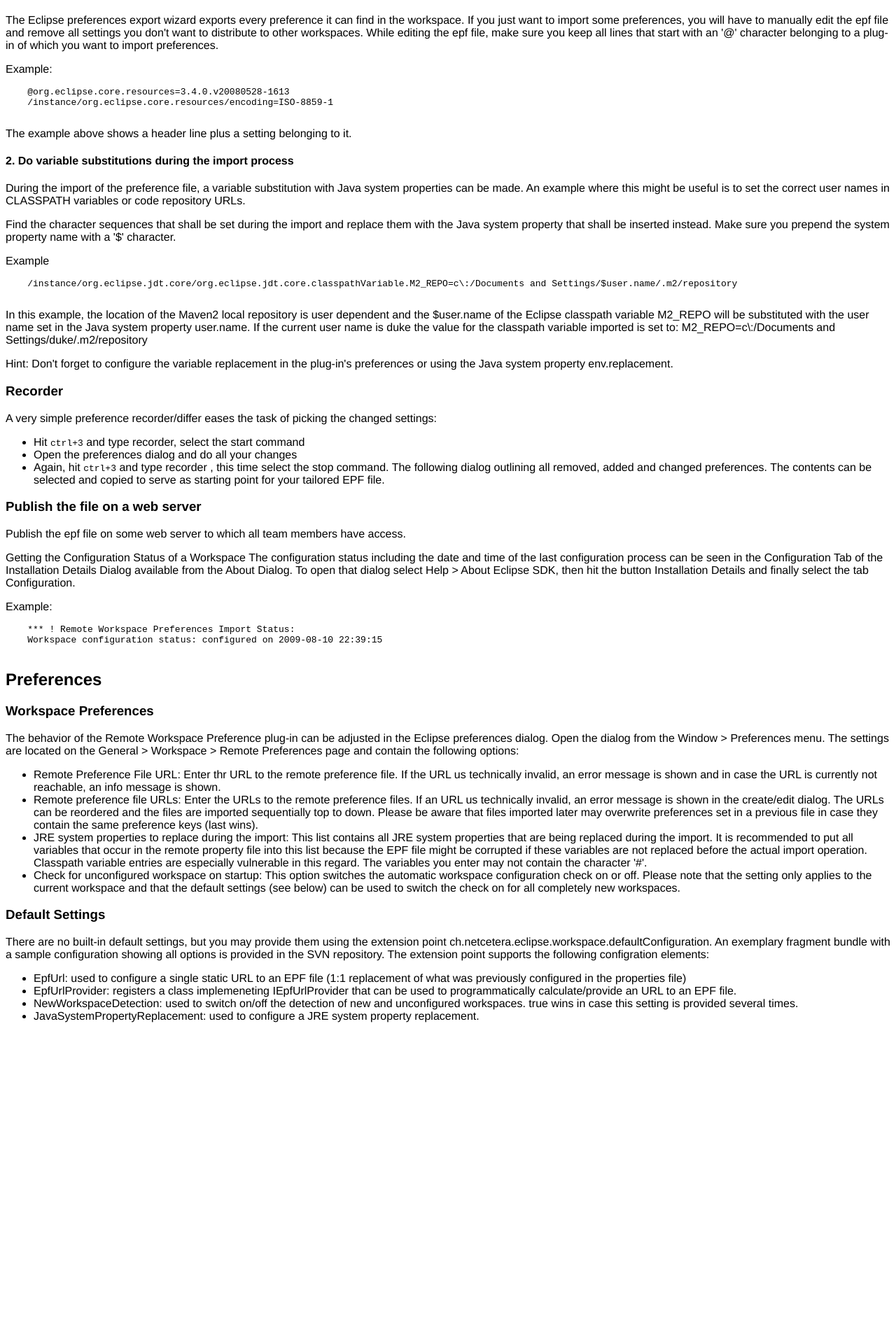
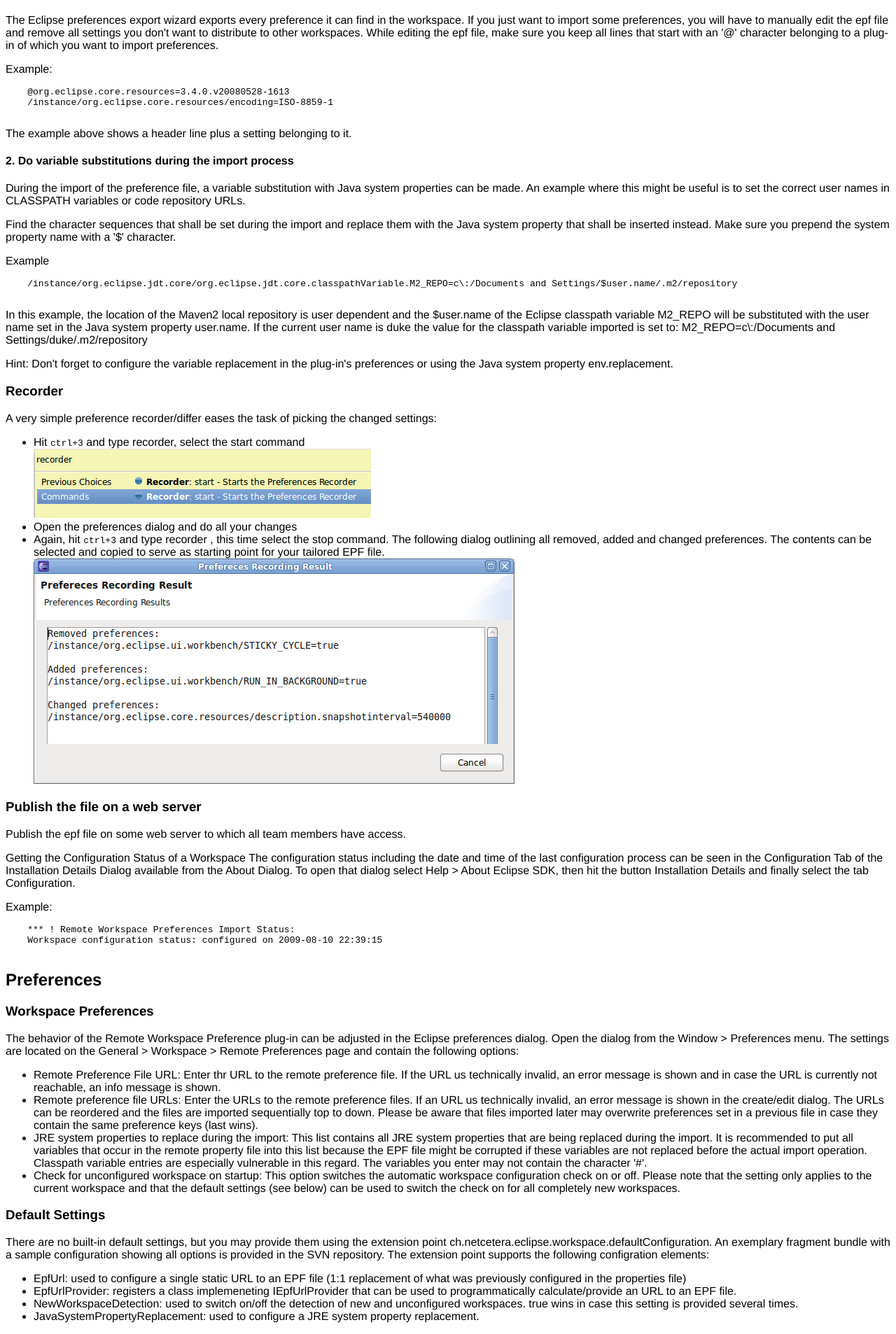
Before and after one commit to netceteragroup/eclipse-team-etceteras, a Jekyll site: the page built from wsuserguide.html, in a window 1280 px wide. Shown: the part 1381-3287 px from the top of the page at 70% size. Built offline with Jekyll 4.4.1, drawn with Linux system fonts in a browser that asks for light colours; before the commit the page ends 2858 px from its top, so only the background shows below that.

Commit message:
- #6 : add missing images

```diff
--- a/wsuserguide.html
+++ b/wsuserguide.html
@@ -106,10 +106,13 @@
 <h3>Recorder</h3>
 <p>
 A very simple preference recorder/differ eases the task of picking the changed settings:
+
   <ul>
-    <li>Hit <code>ctrl+3</code> and type recorder, select the start command</li>
+    <li>Hit <code>ctrl+3</code> and type recorder, select the start command<br/>
+    <img src="./img/recorder-start.png" alt="Recorder Start"/></li>
     <li>Open the preferences dialog and do all your changes</li>
-    <li>Again, hit <code>ctrl+3</code> and type recorder , this time select the stop command. The following dialog outlining all removed, added and changed preferences. The contents can be selected and copied to serve as starting point for your tailored EPF file.</li>
+    <li>Again, hit <code>ctrl+3</code> and type recorder , this time select the stop command. The following dialog outlining all removed, added and changed preferences. The contents can be selected and copied to serve as starting point for your tailored EPF file.<br/>
+    <img src="./img/recorder-results.png" alt="Recorder Results"/></li>
   </ul>
 </p>
 
```
